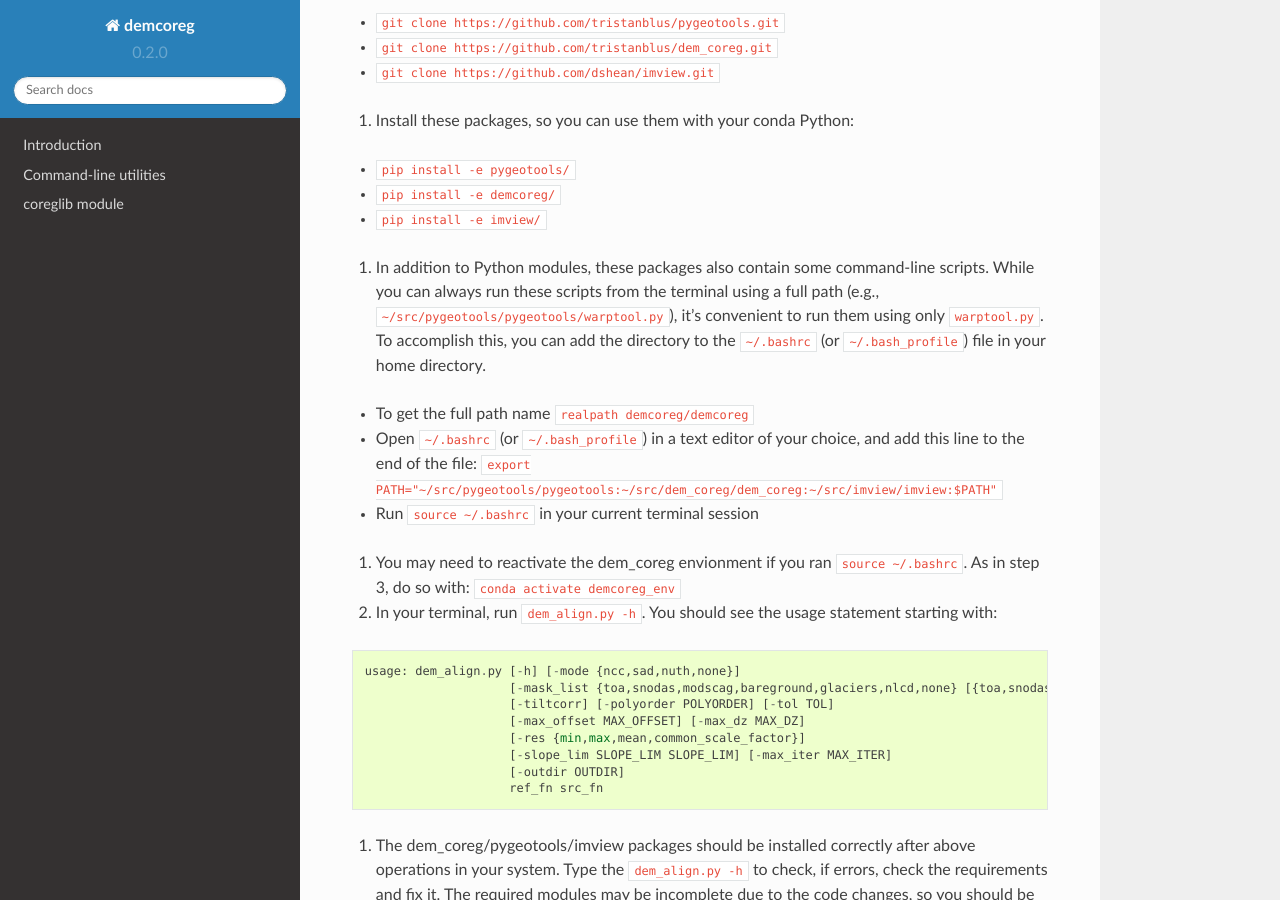
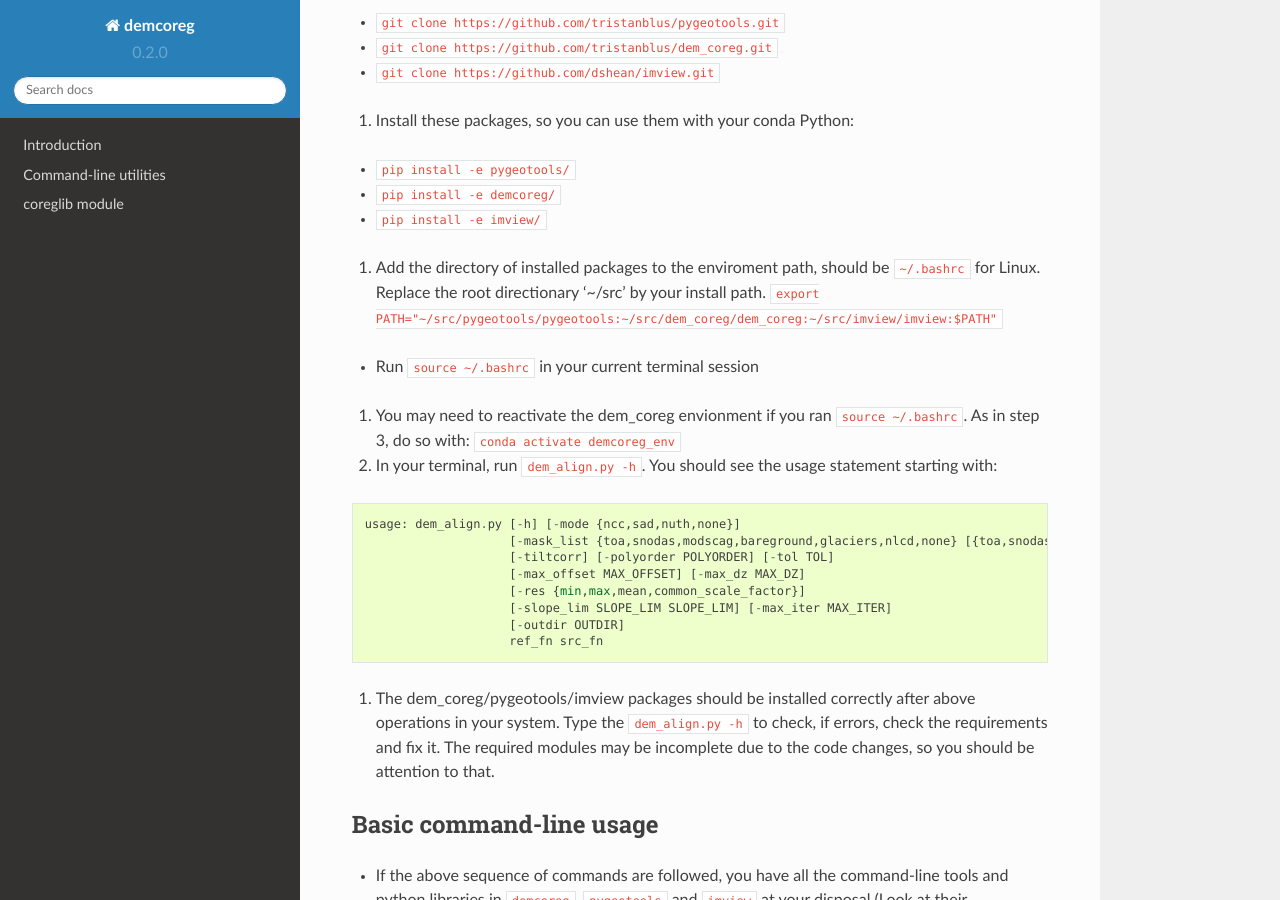
Before and after one commit to TristanBlus/dem_coreg, a Sphinx documentation site: the page built from docs/install_guide_for_beginers.md, in a window 1280 px wide and 900 px high, scrolled down 1088 px. Built offline with Sphinx 7.4.7 and the Read the Docs theme 2.0.0, drawn with Linux system fonts in a browser that asks for light colours.

Commit message:
Update install_guide_for_beginers.md

```diff
--- a/docs/install_guide_for_beginers.md
+++ b/docs/install_guide_for_beginers.md
@@ -25,9 +25,8 @@ The dem_coreg README.md provides a basic overview of installation and usage for
   - `pip install -e pygeotools/`
   - `pip install -e demcoreg/`
   - `pip install -e imview/`
-7. In addition to Python modules, these packages also contain some command-line scripts.  While you can always run these scripts from the terminal using a full path (e.g., `~/src/pygeotools/pygeotools/warptool.py`), it's convenient to run them using only `warptool.py`. To accomplish this, you can add the directory to the `~/.bashrc` (or `~/.bash_profile`) file in your home directory.
-  - To get the full path name `realpath demcoreg/demcoreg`
-  - Open `~/.bashrc` (or `~/.bash_profile`) in a text editor of your choice, and add this line to the end of the file: `export PATH="~/src/pygeotools/pygeotools:~/src/dem_coreg/dem_coreg:~/src/imview/imview:$PATH"`
+7. Add the directory of installed packages to the enviroment path, should be `~/.bashrc` for Linux. Replace the root directionary '~/src' by your install path.
+  `export PATH="~/src/pygeotools/pygeotools:~/src/dem_coreg/dem_coreg:~/src/imview/imview:$PATH"`
   - Run `source ~/.bashrc` in your current terminal session
 8. You may need to reactivate the dem_coreg envionment if you ran `source ~/.bashrc`. As in step 3, do so with: `conda activate demcoreg_env`
 9. In your terminal, run `dem_align.py -h`.  You should see the usage statement starting with:
```
